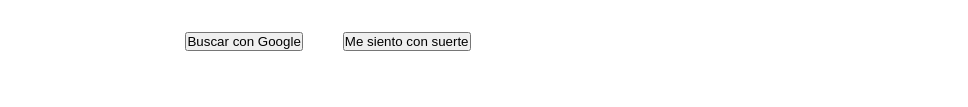
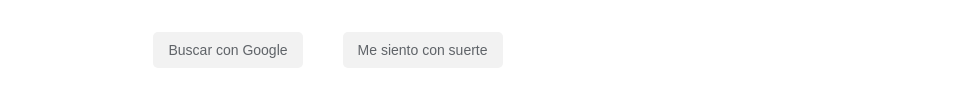
Before and after one commit to juanmann19/Google-clon, a plain HTML site: page index.html in a window 1280 px wide. Shown: the part 493-600 px from the top of the page, without its empty margins (312-1280 px from the left). Drawn offline with Linux system fonts and the light colour scheme.

Commit message:
Botones con efectos agregados!

```diff
--- a/css/Googlestyles.css
+++ b/css/Googlestyles.css
@@ -135,5 +135,20 @@ main .main-buttons{
 }
 
 main .main-buttons button{
+    background-color: #f2f2f2;
+    height: 36px;
     margin: 0 20px;
+    border: 0;
+    font-size: 14px;
+    color: #5f6368;
+    border-radius: 5px;
+    padding: 0 15px;
 }
+
+main .main-buttons button:hover{
+    border: 1px solid #c6c6c6;
+    box-shadow: 0px 1px 1px rgba(0,0,0,0.1);
+    color: #222;
+    background-color: #f8f8f8;
+
+}
```
